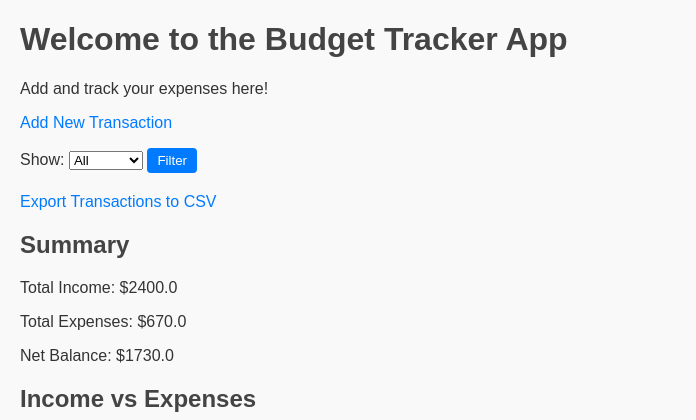
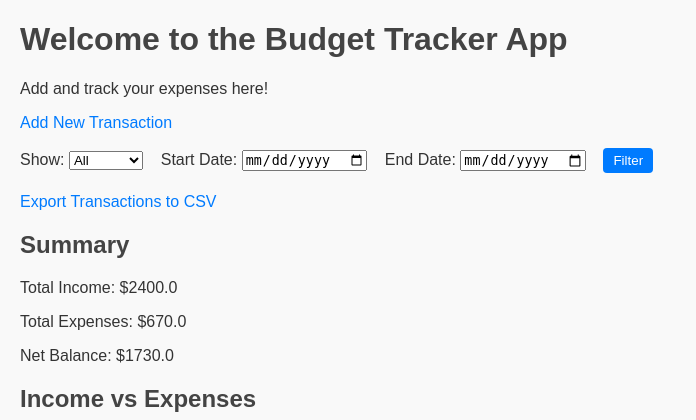
Before and after one commit to h1ihl/BudgetingApp, a Flask app: page / in a window 1280 px wide. Shown: the top 420 px of the page, without its empty margins (0-696 px from the left). Run offline with Flask 3, Linux system fonts and the light colour scheme; data comes from the database, SQL or seed files in the repository; some libraries are stand-ins or nearby versions.

Commit message:
Add date range filtering
- Updated home route in app.py to accept 'start_date' and 'end_date' GET parameters
- Modified the transaction query to filter transactions by date range (assuming YYYY-MM-DD format)
- Updated index.html to include two date input fields in the filter form for start and end dates
- Verified that the transaction list, summary, and charts update according to the selected date range

```diff
--- a/app.py
+++ b/app.py
@@ -20,15 +20,23 @@ with app.app_context():
 
 @app.route('/')
 def home():
-    # Get the query parameter, e.g., ?type_filter=income
+    # Get the query parameters
     type_filter = request.args.get('type_filter', 'all').lower()
+    start_date = request.args.get('start_date', None)
+    end_date = request.args.get('end_date', None)
 
     # Query all transactions
     query = Transaction.query
 
-    # Filter if 'income' or 'expense' is selected
+    # Filter by type if specified
     if type_filter in ['income', 'expense']:
         query = query.filter(Transaction.type.ilike(type_filter))
+
+    # Filter by date range if provided (assuming YYYY-MM-DD format)
+    if start_date:
+        query = query.filter(Transaction.date >= start_date)
+    if end_date:
+        query = query.filter(Transaction.date <= end_date)
 
     transactions = query.all()
 
@@ -37,14 +45,14 @@ def home():
     total_expense = sum(t.amount for t in transactions if t.type.lower() == 'expense')
     net_balance = total_income - total_expense
 
-    # Prepare data for Plotly chart
+    # Prepare data for Plotly bar chart (Income vs Expenses)
     chart_data = [
         {"category": "Income", "amount": total_income},
         {"category": "Expenses", "amount": total_expense}
     ]
     chart_json = json.dumps(chart_data, ensure_ascii=False)
 
-    # Compute category breakdown for expenses
+    # Compute category breakdown for expenses (for pie chart)
     category_breakdown = {}
     for t in transactions:
         if t.type.lower() == 'expense':
@@ -59,6 +67,7 @@ def home():
     category_json = json.dumps(category_data, ensure_ascii=False)
 
     print("DEBUG: Chart JSON Data:", chart_json)
+    print("DEBUG: Category JSON Data:", category_json)
 
     return render_template(
         'index.html',
@@ -68,8 +77,11 @@ def home():
         net_balance=net_balance,
         chart_json=chart_json,
         type_filter=type_filter,  # Pass the current filter to the template
-        category_json=category_json  # Pass the category breakdown data
+        category_json=category_json,
+        start_date=start_date,    # Pass the date range values to template
+        end_date=end_date
     )
+
 
 
 @app.route('/add', methods=['GET', 'POST'])
--- a/templates/index.html
+++ b/templates/index.html
@@ -20,8 +20,16 @@
             <option value="income" {% if type_filter == 'income' %}selected{% endif %}>Income</option>
             <option value="expense" {% if type_filter == 'expense' %}selected{% endif %}>Expense</option>
         </select>
+        &nbsp;&nbsp;
+        <label for="start_date">Start Date:</label>
+        <input type="date" id="start_date" name="start_date" value="{{ start_date or '' }}">
+        &nbsp;&nbsp;
+        <label for="end_date">End Date:</label>
+        <input type="date" id="end_date" name="end_date" value="{{ end_date or '' }}">
+        &nbsp;&nbsp;
         <button type="submit">Filter</button>
     </form>
+
 
     <!-- Export CSV Link -->
     <p><a href="{{ url_for('export_csv') }}">Export Transactions to CSV</a></p>
```
